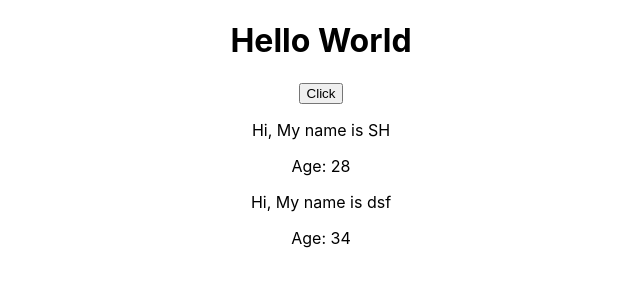
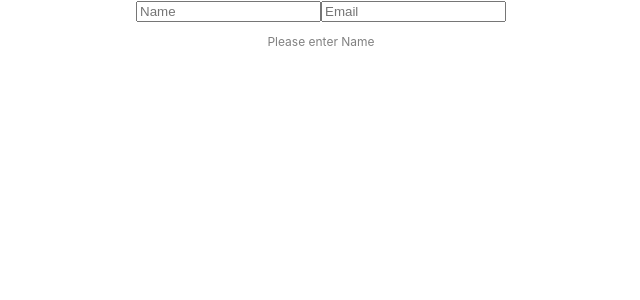
Before and after one commit to rohit12126/chapter247, a React (Create React App) app: page / in a window 1280 px wide. Shown: the top 300 px of the page, without its empty margins (319-959 px from the left). Built offline with nearby package versions, Linux system fonts and the light colour scheme.

Commit message:
Show validation message through validation component from input field in App js file

```diff
--- a/package.json
+++ b/package.json
@@ -2,6 +2,7 @@
   "name": "chapter",
   "version": "0.1.0",
   "private": true,
+  "homepage": "http://192.168.2.119/my-site/",
   "dependencies": {
     "react": "^16.7.0",
     "react-dom": "^16.7.0",
--- a/src/App.js
+++ b/src/App.js
@@ -1,41 +1,34 @@
 import React, { Component } from 'react';
-import Person from './Person/Person';
 import './App.css';
+import Char from './Components/character/char';
+import Validation from './Components/validation/validation';
 
 class App extends Component {
   constructor() {
     super();
     this.state = {
-      persons: [
-        {id: '34',name: 'SH', age:28},
-        {id: 'hfg',name: 'dsf', age: 34}
-      ]
+      name: '',
+      email: ''
     }
-    this.handleClick = this.handleClick.bind(this)
+    this.handleInputs = this.handleInputs.bind(this)
   }
 
-  handleClick(arg, event) {
-    const persons = [...this.state.persons];
-    const a = persons.push({name:'jj'});
 
-    console.log(a);
-    this.setState({
-      persons: [{ name:'fg', age:45 }]
-    })
-
-    console.log(this.state);
+  handleInputs(e) {
+    this.setState({[e.target.name]: e.target.value});
   }
 
+
   render() {
-    console.log(this.state.persons);
-    const persons = this.state.persons.map((person) => {
-      return (<Person key={person.id} name={person.name} >Age: {person.age}</Person>)
-    })
+
     return (
       <div className="App">
-        <h1>Hello World</h1>
-        <button onClick={this.handleClick}>Click</button>
-        {persons}
+        <input type="text" placeholder="Name" name="name" value={this.state.name} onChange={this.handleInputs} />
+        <input type="email" placeholder="Email" name="email" value={this.state.email} onChange={this.handleInputs} />
+
+        <br />
+
+        <Validation name={this.state.name} type={'Name'} />
       </div>
     );
   }
--- /dev/null
+++ b/src/Components/character/char.jsx
@@ -0,0 +1,19 @@
+import React, { Component } from 'react';
+
+class Char extends Component {
+  constructor(props) {
+    super(props);
+    this.state = {};
+  }
+
+  render() {
+    return (
+      <div>
+        <h1>Char component</h1>
+        <p>{this.props.children}</p>
+      </div>
+    );
+  }
+}
+
+export default Char;
--- /dev/null
+++ b/src/Components/validation/validation.jsx
@@ -0,0 +1,31 @@
+import React from 'react';
+
+const Validation = (props) => {
+
+  if (props.name && props.name.length < 5) {
+    return (
+      <p style={{color: 'red', fontSize: '12px'}}>{props.type} is too short</p>
+    );
+  } else if (props.name && props.name.length > 5) {
+    return (
+      <div>
+        <p style={{color: 'red', fontSize: '12px'}}>{props.type} is long enough</p>
+      </div>
+    );
+  } else if (props.name && props.name.length === 5) {
+    return (
+      <div>
+        <p style={{color: 'green', fontSize: '12px'}}>{props.type} look good now</p>
+      </div>
+    );
+  } else {
+    return (
+      <div>
+        <p style={{color: 'grey', fontSize: '12px'}}>Please enter {props.type}</p>
+      </div>
+    );
+  }
+
+}
+
+export default Validation;
```
Also changed, not shown: 1 other file (tests, documents, lock files or other folders).
